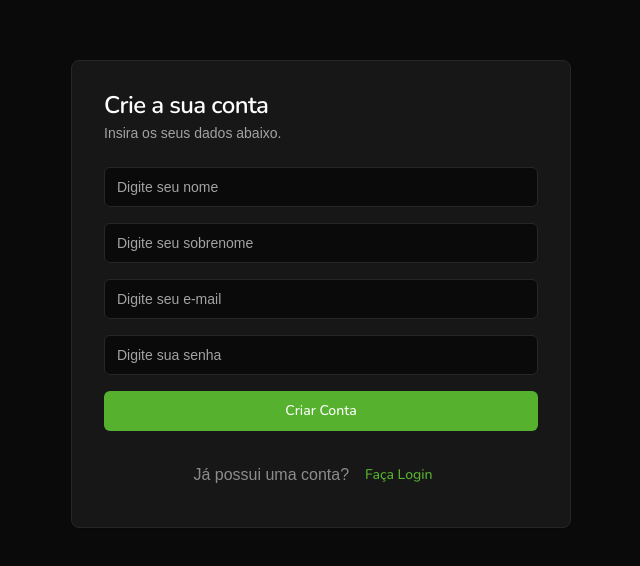
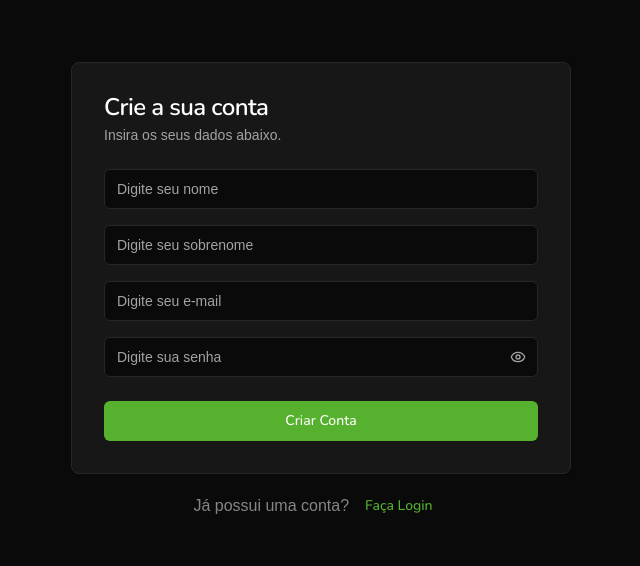
Before and after one commit to nilson216/fintrack, a React (Vite) app: page /signup in a window 1280 px wide. Shown: the part 106-672 px from the top of the page, without its empty margins (319-959 px from the left). Built offline with nearby package versions, Linux system fonts and the light colour scheme; a web font is replaced by a local one.

Commit message:
feat: add password input with visibility change

```diff
--- a/src/pages/signup.jsx
+++ b/src/pages/signup.jsx
@@ -1,3 +1,5 @@
+import { Eye, EyeOffIcon } from 'lucide-react'
+import { useState } from 'react'
 import { Link } from 'react-router-dom'
 
 import { Button } from '@/components/ui/button'
@@ -12,8 +14,9 @@
 import { Input } from '@/components/ui/input'
 
 const SignupPage = () => {
+  const [passwordIsVisible, setPasswordIsVisible] = useState(false)
   return (
-    <div className="flex h-screen w-screen items-center justify-center">
+    <div className="flex h-screen w-screen flex-col items-center justify-center gap-3">
       <Card className="w-[500px] p-2">
         <CardHeader>
           <CardTitle>Crie a sua conta</CardTitle>
@@ -24,18 +27,32 @@
           <Input type="text" placeholder="Digite seu nome" />
           <Input type="text" placeholder="Digite seu sobrenome" />
           <Input type="email" placeholder="Digite seu e-mail" />
-          <Input type="password" placeholder="Digite sua senha" />
+          <div className="relative">
+            <Input
+              type={passwordIsVisible ? 'text' : 'password'}
+              placeholder="Digite sua senha"
+            />
+            <Button
+              className="absolute bottom-0 right-0 top-0 my-auto mr-1 h-8 w-8 text-muted-foreground"
+              variant="ghost"
+              onClick={() => setPasswordIsVisible((prev) => !prev)}
+            >
+              {passwordIsVisible ? <EyeOffIcon /> : <Eye />}
+            </Button>
+          </div>
+        </CardContent>
+        <CardFooter>
           <Button type="submit" className="w-full">
             Criar Conta
           </Button>
-        </CardContent>
-        <CardFooter className="flex items-center justify-center">
-          <p className="text-center opacity-50">Já possui uma conta?</p>
-          <Button variant="link" asChild>
-            <Link to="/login">Faça Login</Link>
-          </Button>
         </CardFooter>
       </Card>
+      <div className="flex items-center justify-center">
+        <p className="text-center opacity-50">Já possui uma conta?</p>
+        <Button variant="link" asChild>
+          <Link to="/login">Faça Login</Link>
+        </Button>
+      </div>
     </div>
   )
 }
```
